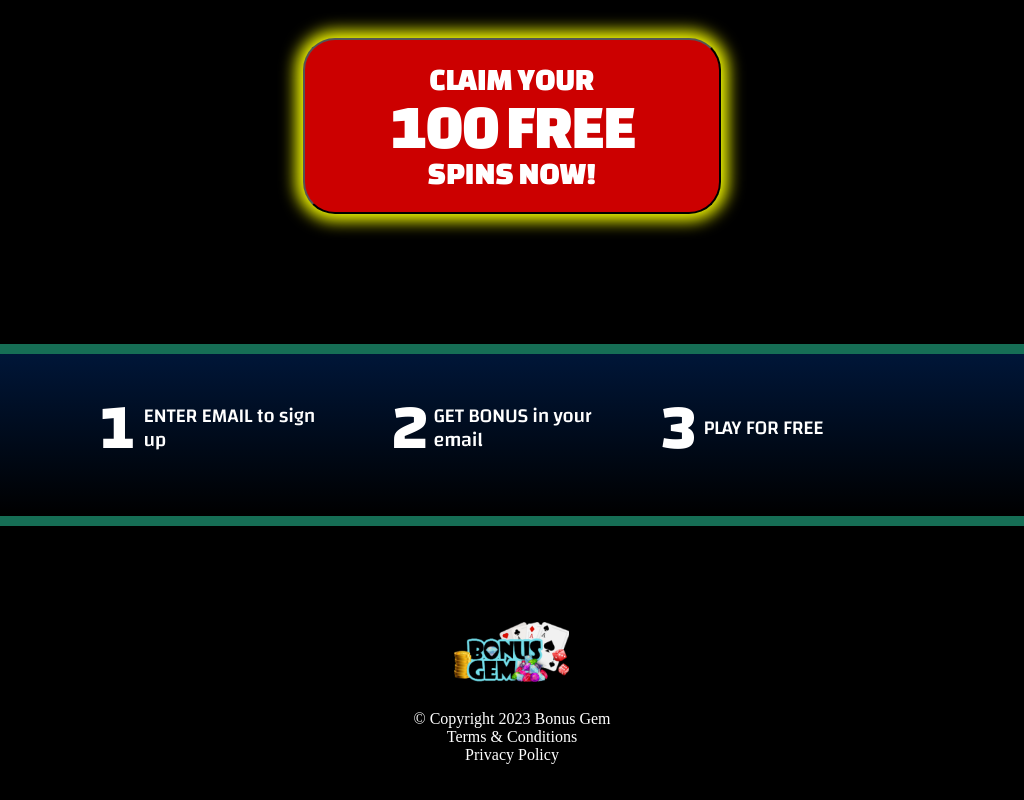
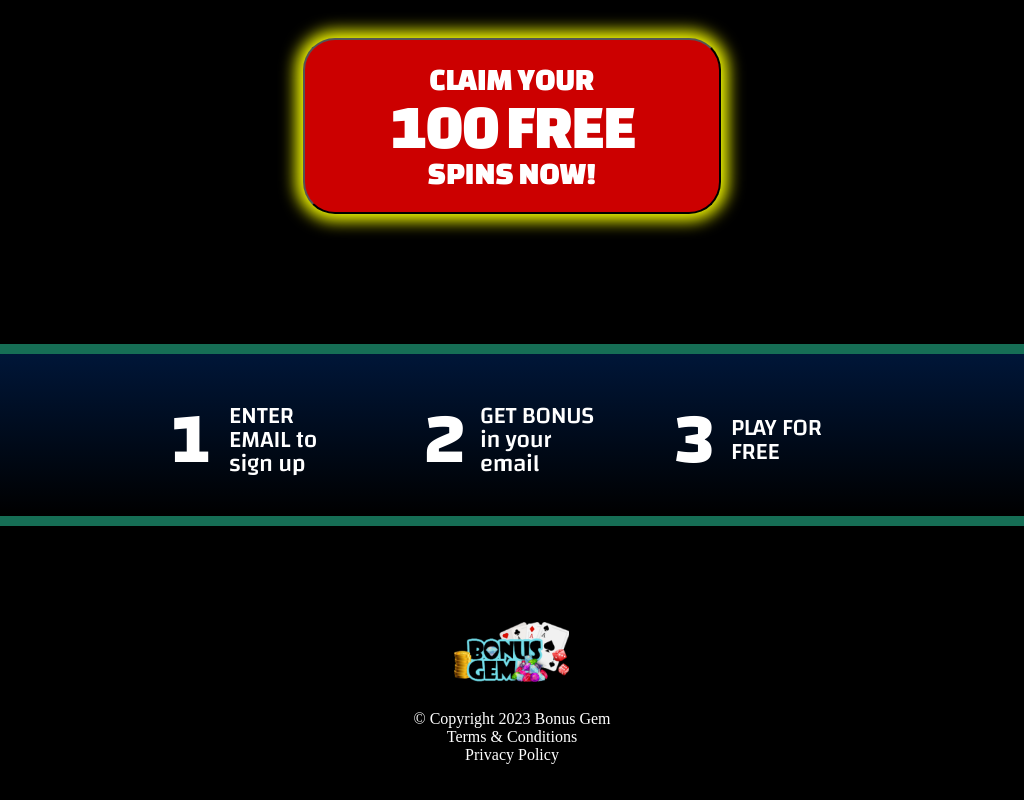
Before and after one commit to PmS-crypto/bonusGem, a plain HTML site: page index.html in a window 1024 px wide. Shown: the part 1160-1960 px from the top of the page. Drawn offline with Linux system fonts and the light colour scheme.

Commit message:
feat: update responsiveness

```diff
--- a/styles.css
+++ b/styles.css
@@ -49,6 +49,7 @@ nav {
     width: 282px;
     height: 75px;
     padding: 13px 0px;
+    margin-top: 15px;
     justify-content: center;
     align-items: center;
     gap: 10px;
@@ -96,7 +97,7 @@ nav {
 
 .heading-2 {
     display: flex;
-    width: 925px;
+    width: 100%;
     height: 71px;
     flex-direction: column;
     justify-content: center;
@@ -303,7 +304,6 @@ label {
 
 .step-1 {
     display: flex;
-    /* width: 312px; */
     align-items: center;
     gap: 10px;
     justify-content: center;
@@ -314,7 +314,7 @@ label {
     display: flex;
     flex-direction: column;
     justify-content: center;
-    width: 77.71px;
+    width: 67px;
     height: 48px;
     flex-shrink: 0;
     color: #FFF;
@@ -342,11 +342,13 @@ label {
     display: flex;
     align-items: center;
     gap: 10px;
+    justify-content: center;
+    margin: 50px 20px;
 }
 
 .step-2 h3 {
     display: flex;
-    width: 67.892px;
+    width: 67px;
     height: 48px;
     flex-direction: column;
     justify-content: center;
@@ -372,14 +374,14 @@ label {
 
 .step-3 {
     display: flex;
-    width: 281px;
     align-items: center;
     gap: 10px;
+    justify-content: center;
+    margin: 50px 20px;
 }
 
 .step-3 h3 {
     display: flex;
-    width: 67px;
     height: 48px;
     flex-direction: column;
     justify-content: center;
@@ -394,7 +396,6 @@ label {
 }
 
 .step-3 h2 {
-    width: 193px;
     flex-shrink: 0;
     color: #FFF;
     font-family: Changa;
@@ -409,7 +410,10 @@ label {
     display: flex;
     justify-content: center;
     align-items: center;
-    gap: 155px;
+    gap: 100px;
+    padding-left: 50px;
+    padding-right: 50px;
+    align-self: center;
 }
 
 footer {
@@ -512,6 +516,7 @@ p .three {
         display: flex;
         justify-content: center;
         align-items: center;
+        align-self: center;
         gap: 35px;
     }
 
@@ -545,15 +550,16 @@ p .three {
     }
 
     .step-1, .step-2, .step-3 {
-        gap: 2px;
+        gap: 16px;
     }
     .step-1 h3, .step-2 h3, .step-3 h3 {
-        font-size: 64px;
+        font-size: 72px;
         width: 40px;
     }
 
     .step-1 h2, .step-2 h2, .step-3 h2 {
-        font-size: 20px;
+        font-size: 24px;
+        width: 120px;
     }
 }
 
```
